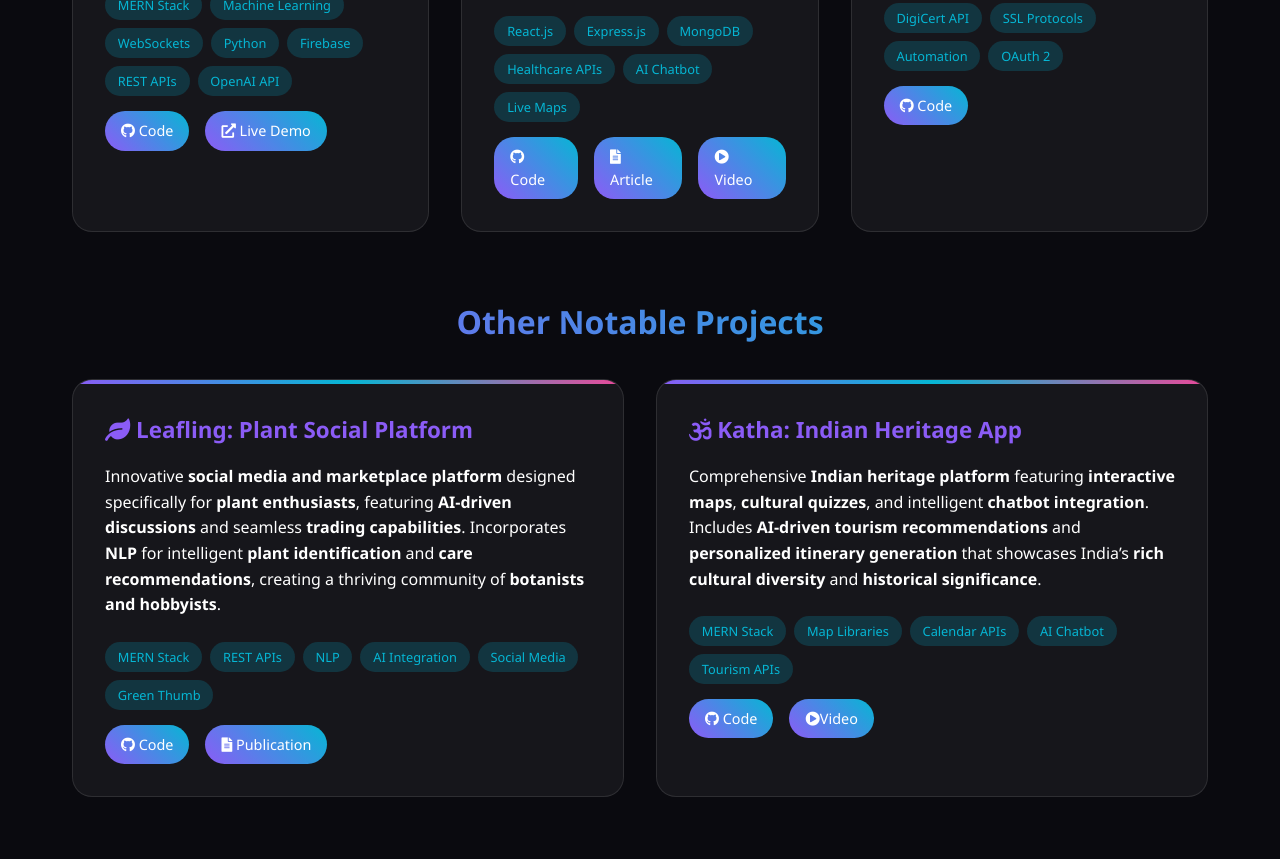
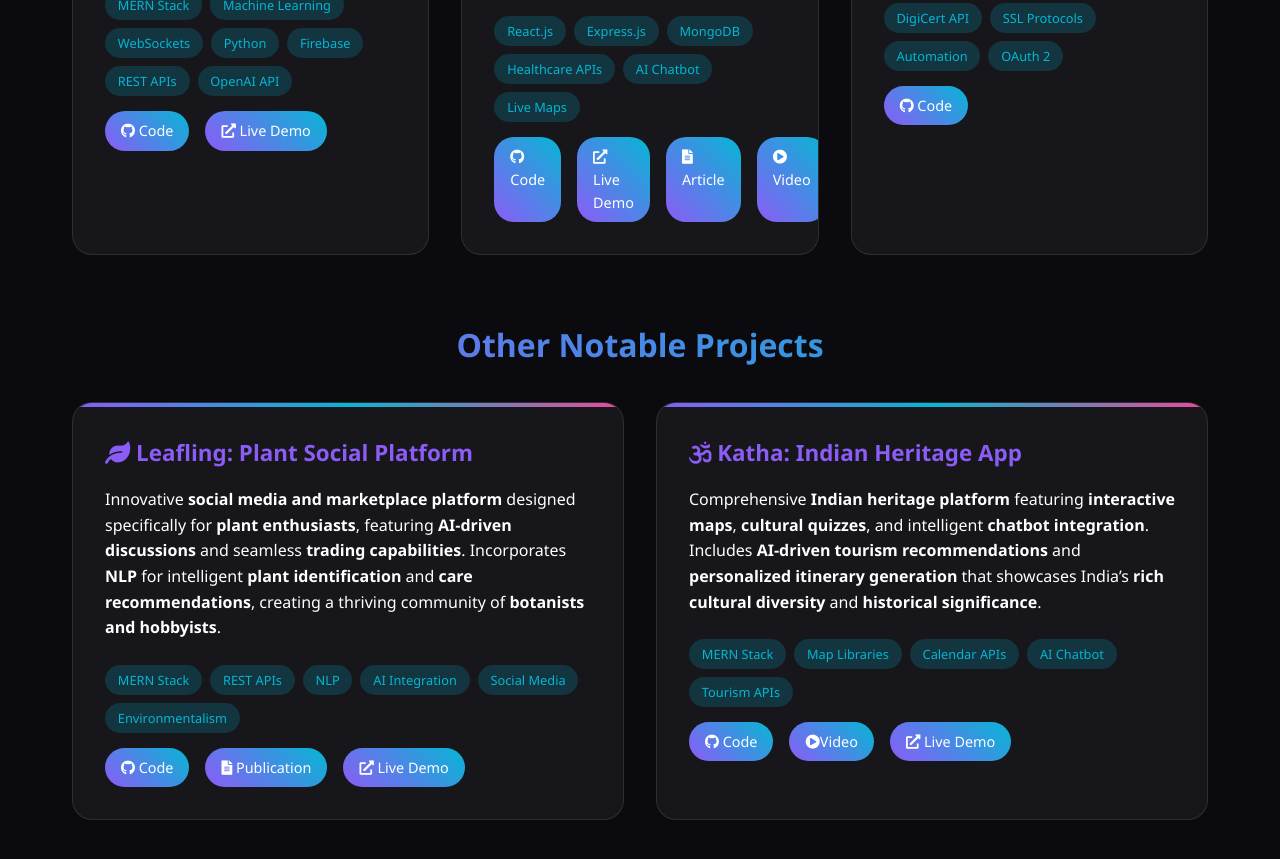
Before and after one commit to anshi1108/portfolio, a plain HTML site: page index.html in a window 1280 px wide. Shown: the part 5126-5985 px from the top of the page. Drawn offline with Linux system fonts and the light colour scheme.

Commit message:
Update index.html

```diff
--- a/index.html
+++ b/index.html
@@ -342,7 +342,7 @@
                     <a href="https://github.com/Anish1005/Alumni" target="_blank" rel="noopener noreferrer"
                         class="project-link"><i class="fab fa-github"></i>
                         Code</a>
-                    <a href="#" target="_blank" rel="noopener noreferrer" class="project-link"><i
+                    <a href="https://alumni-anhg.onrender.com/" target="_blank" rel="noopener noreferrer" class="project-link"><i
                             class="fas fa-external-link-alt"></i> Live Demo</a>
                 </div>
             </div>
@@ -370,6 +370,8 @@
                 <div class="project-links">
                     <a href="https://github.com/anshi1108/health-desk" target="_blank" rel="noopener noreferrer"
                         class="project-link"><i class="fab fa-github"></i> Code</a>
+                    <a href="https://health-desk.onrender.com/" target="_blank" rel="noopener noreferrer" class="project-link"><i
+                            class="fas fa-external-link-alt"></i> Live Demo</a>
                     <a href="https://medium.com/@anshitiwari1108/health-desk-a-modern-solution-to-digitalize-healthcare-022a3a8cb1ee"
                         target="_blank" rel="noopener noreferrer" class="project-link"><i class="fas fa-file-alt"></i>
                         Article</a>
@@ -424,13 +426,15 @@
                     <span class="tech-item">NLP</span>
                     <span class="tech-item">AI Integration</span>
                     <span class="tech-item">Social Media</span>
-                    <span class="tech-item">Green Thumb</span>
+                    <span class="tech-item">Environmentalism</span>
                 </div>
                 <div class="project-links">
                     <a href="https://github.com/anshi1108/Leafling" target="_blank" rel="noopener noreferrer"
                         class="project-link"><i class="fab fa-github"></i> Code</a>
                     <a href="https://www.irjet.net/archives/V12/i1/IRJET-V12I1122.pdf" target="_blank"
                         rel="noopener noreferrer" class="project-link"><i class="fas fa-file-alt"></i> Publication</a>
+                    <a href="https://leafling-copy.onrender.com/" target="_blank" rel="noopener noreferrer" class="project-link"><i
+                            class="fas fa-external-link-alt"></i> Live Demo</a>
                 </div>
             </div>
 
@@ -455,6 +459,8 @@
                         class="project-link"><i class="fab fa-github"></i> Code</a>
                     <a href="https://www.youtube.com/watch?v=HlNrwm4yQxk" target="_blank" rel="noopener noreferrer"
                         class="project-link"><i class="fas fa-play-circle"></i>Video</a>
+                 <a href="https://katha-sbyt.onrender.com/" target="_blank" rel="noopener noreferrer" class="project-link"><i
+                            class="fas fa-external-link-alt"></i> Live Demo</a>
                 </div>
             </div>
         </div>
```
